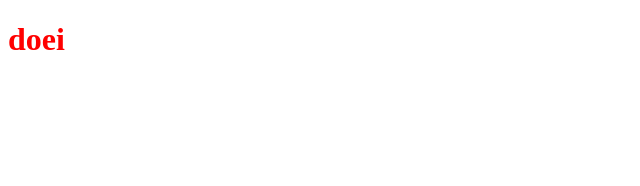
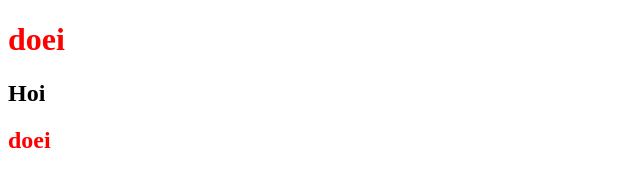
Before and after one commit to AngelMedinaSo/Periode-2, a plain HTML site: page opdracht_1/index.html in a window 1280 px wide. Shown: the whole page, without its empty margins (0-640 px from the left). Drawn offline with Linux system fonts and the light colour scheme.

Commit message:
bonus punten

```diff
--- a/opdracht_1/index.html
+++ b/opdracht_1/index.html
@@ -7,6 +7,9 @@
   </head>
   <body>
     <h1 id="titel">Hoi</h1>
+    <h2 id="titel">Hoi</h2>
+    <h2 id="titel2">Hoi</h2>
 
+    <!-- We Kunnen niet meer dan één ID gebruiken anders Js weet niet welke ze moet gebruiken.-->
   </body>
 </html>
--- a/opdracht_1/script.js
+++ b/opdracht_1/script.js
@@ -1,2 +1,5 @@
 document.getElementById("titel").style.color = "red";
 document.getElementById("titel").innerHTML = "doei";
+
+document.getElementById("titel2").style.color = "red";
+document.getElementById("titel2").innerHTML = "doei";
```
